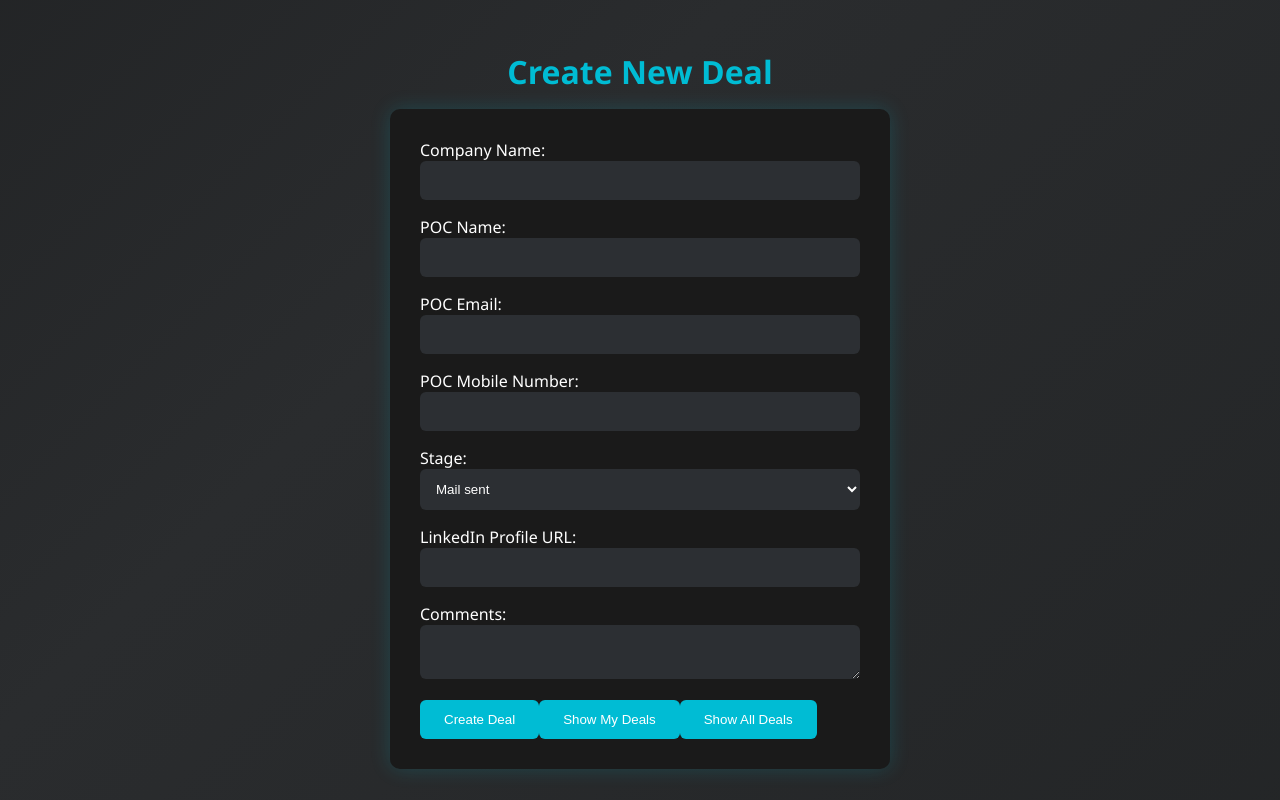
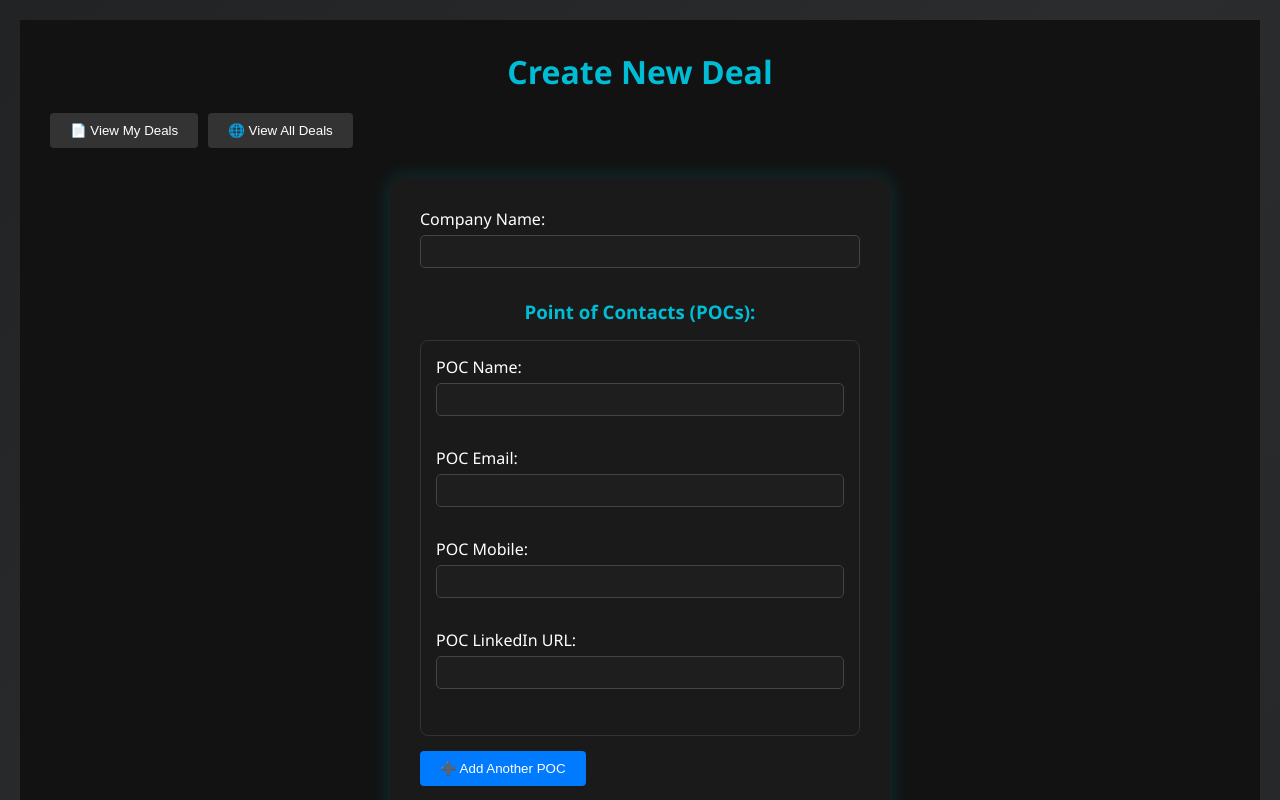
Before and after one commit to Gopal5072/crm-tool, a Next.js app: page /dashboard/deal-form in a window 1280 px wide. Shown: the top 800 px of the page. Built offline with nearby package versions, Linux system fonts and the light colour scheme.

Commit message:
Multiple POC

```diff
--- a/app/dashboard/deal-form/page.js
+++ b/app/dashboard/deal-form/page.js
@@ -3,13 +3,12 @@
 import { useState, useEffect } from "react";
 import axios from "axios";
 import { useRouter } from "next/navigation";
+import Link from "next/link";
 
 const DealForm = () => {
   const [formData, setFormData] = useState({
     companyName: "",
-    pocName: "",
-    pocEmail: "",
-    pocMobile: "",
+    pocs: [{ name: "", email: "", mobile: "", linkedinUrl: "" }],
     stage: "Mail sent",
     comments: "",
     linkedinUrl: "",
@@ -21,18 +20,33 @@ const DealForm = () => {
 
   useEffect(() => {
     const fullName = localStorage.getItem("fullName");
-    if (fullName) {
-      setAddedBy(fullName);
-    }
+    if (fullName) setAddedBy(fullName);
   }, []);
 
   const handleChange = (e) => {
     setFormData({ ...formData, [e.target.name]: e.target.value });
   };
 
+  const handlePocChange = (index, field, value) => {
+    const updatedPOCs = [...formData.pocs];
+    updatedPOCs[index][field] = value;
+    setFormData({ ...formData, pocs: updatedPOCs });
+  };
+
+  const addPocField = () => {
+    setFormData({
+      ...formData,
+      pocs: [...formData.pocs, { name: "", email: "", mobile: "", linkedinUrl: "" }],
+    });
+  };
+
+  const removePocField = (index) => {
+    const updatedPOCs = formData.pocs.filter((_, i) => i !== index);
+    setFormData({ ...formData, pocs: updatedPOCs });
+  };
+
   const handleSubmit = async (e) => {
     e.preventDefault();
-
     try {
       await axios.post(
         "/api/deals",
@@ -49,68 +63,96 @@ const DealForm = () => {
     }
   };
 
-  const handleShowMyDeals = () => {
-    router.push("/dashboard/my-deals");
-  };
+  return (
+    <div style={{ padding: 30, backgroundColor: "#121212", color: "#fff", minHeight: "100vh" }}>
+      <h1 style={{ fontSize: "2rem", marginBottom: "20px" }}>Create New Deal</h1>
 
-  return (
-    <div style={{ padding: 30 }}>
-      <h1>Create New Deal</h1>
+      <div style={{ marginBottom: "30px" }}>
+        <Link href="/dashboard/my-deals">
+          <button style={navButtonStyle}>📄 View My Deals</button>
+        </Link>
+        <Link href="/all-deals">
+          <button style={navButtonStyle}>🌐 View All Deals</button>
+        </Link>
+      </div>
+
       <form onSubmit={handleSubmit}>
-        <div>
-          <label htmlFor="companyName">Company Name:</label>
+        <div style={formGroupStyle}>
+          <label>Company Name:</label>
           <input
             type="text"
-            id="companyName"
             name="companyName"
             value={formData.companyName}
             onChange={handleChange}
             required
+            style={inputStyle}
           />
         </div>
 
-        <div>
-          <label htmlFor="pocName">POC Name:</label>
+        <h3>Point of Contacts (POCs):</h3>
+{formData.pocs.map((poc, index) => (
+  <div key={index} style={pocCardStyle}>
+    <div style={formGroupStyle}>
+      <label>POC Name:</label>
       <input
         type="text"
-            id="pocName"
-            name="pocName"
-            value={formData.pocName}
-            onChange={handleChange}
+        value={poc.name}
+        onChange={(e) => handlePocChange(index, "name", e.target.value)}
         required
+        style={inputStyle}
       />
     </div>
-
-        <div>
-          <label htmlFor="pocEmail">POC Email:</label>
+    <div style={formGroupStyle}>
+      <label>POC Email:</label>
       <input
         type="email"
-            id="pocEmail"
-            name="pocEmail"
-            value={formData.pocEmail}
-            onChange={handleChange}
+        value={poc.email}
+        onChange={(e) => handlePocChange(index, "email", e.target.value)}
+        style={inputStyle}
       />
     </div>
-
-        <div>
-      <label htmlFor="pocMobile">POC Mobile Number:</label>
+    <div style={formGroupStyle}>
+      <label>POC Mobile:</label>
       <input
         type="tel"
-        id="pocMobile"
-        name="pocMobile"
-        value={formData.pocMobile}
-        onChange={handleChange}
+        value={poc.mobile}
+        onChange={(e) => handlePocChange(index, "mobile", e.target.value)}
+        style={inputStyle}
       />
     </div>
+    <div style={formGroupStyle}>
+      <label>POC LinkedIn URL:</label>
+      <input
+        type="url"
+        value={poc.linkedinUrl}
+        onChange={(e) => handlePocChange(index, "linkedinUrl", e.target.value)}
+        style={inputStyle}
+      />
+    </div>
+    {formData.pocs.length > 1 && (
+      <button
+        type="button"
+        onClick={() => removePocField(index)}
+        style={removeBtnStyle}
+      >
+        ❌ Remove POC
+      </button>
+    )}
+  </div>
+))}
 
-        <div>
-          <label htmlFor="stage">Stage:</label>
+        <button type="button" onClick={addPocField} style={addBtnStyle}>
+          ➕ Add Another POC
+        </button>
+
+        <div style={formGroupStyle}>
+          <label>Stage:</label>
           <select
-            id="stage"
             name="stage"
             value={formData.stage}
             onChange={handleChange}
             required
+            style={inputStyle}
           >
             <option value="Mail sent">Mail sent</option>
             <option value="Proposal sent">Proposal sent</option>
@@ -123,41 +165,75 @@ const DealForm = () => {
           </select>
         </div>
 
-        <div>
-          <label htmlFor="linkedinUrl">LinkedIn Profile URL:</label>
-          <input
-            type="url"
-            id="linkedinUrl"
-            name="linkedinUrl"
-            value={formData.linkedinUrl}
+        <div style={formGroupStyle}>
+          <label>Comments:</label>
+          <textarea
+            name="comments"
+            value={formData.comments}
             onChange={handleChange}
+            style={{ ...inputStyle, height: "80px" }}
           />
         </div>
 
-        <div>
-          <label htmlFor="comments">Comments:</label>
-          <textarea
-            id="comments"
-            name="comments"
-            value={formData.comments}
-            onChange={handleChange}
-          />
-        </div>
-
-        <div>
-          <button type="submit">Create Deal</button>
-          <button onClick={handleShowMyDeals}>Show My Deals</button>
-          <button type="button" onClick={() => router.push("/all-deals")}>
-    Show All Deals
+        <button type="submit" style={submitBtnStyle}>
+          🚀 Create Deal
         </button>
-        </div>
       </form>
 
-      <br />
-
-      {error && <p style={{ color: "red" }}>{error}</p>}
+      {error && <p style={{ color: "red", marginTop: "20px" }}>{error}</p>}
     </div>
   );
 };
 
 export default DealForm;
+
+// 💅 Inline Styles
+const formGroupStyle = {
+  marginBottom: "15px",
+};
+
+const inputStyle = {
+  padding: "8px",
+  borderRadius: "5px",
+  border: "1px solid #444",
+  backgroundColor: "#1e1e1e",
+  color: "#fff",
+  width: "100%",
+  marginTop: "5px",
+};
+
+const navButtonStyle = {
+  padding: "10px 20px",
+  marginRight: "10px",
+  backgroundColor: "#333",
+  color: "#fff",
+  border: "none",
+  borderRadius: "4px",
+  cursor: "pointer",
+};
+
+const submitBtnStyle = {
+  ...navButtonStyle,
+  backgroundColor: "#28a745",
+  marginTop: "20px",
+};
+
+const addBtnStyle = {
+  ...navButtonStyle,
+  backgroundColor: "#007bff",
+  marginBottom: "20px",
+};
+
+const removeBtnStyle = {
+  ...navButtonStyle,
+  backgroundColor: "#dc3545",
+  marginTop: "10px",
+};
+
+const pocCardStyle = {
+  border: "1px solid #333",
+  borderRadius: "8px",
+  padding: "15px",
+  marginBottom: "15px",
+  backgroundColor: "#1a1a1a",
+};
```
Also changed, not shown: app/all-deals/page.js (+68 -18 lines), app/api/deals/route.js (+6 -21 lines), app/dashboard/my-deals/page.js (+53 -136 lines), models/Deal.js (+8 -5 lines). Lines whose indentation alone changed are shown as unchanged.
